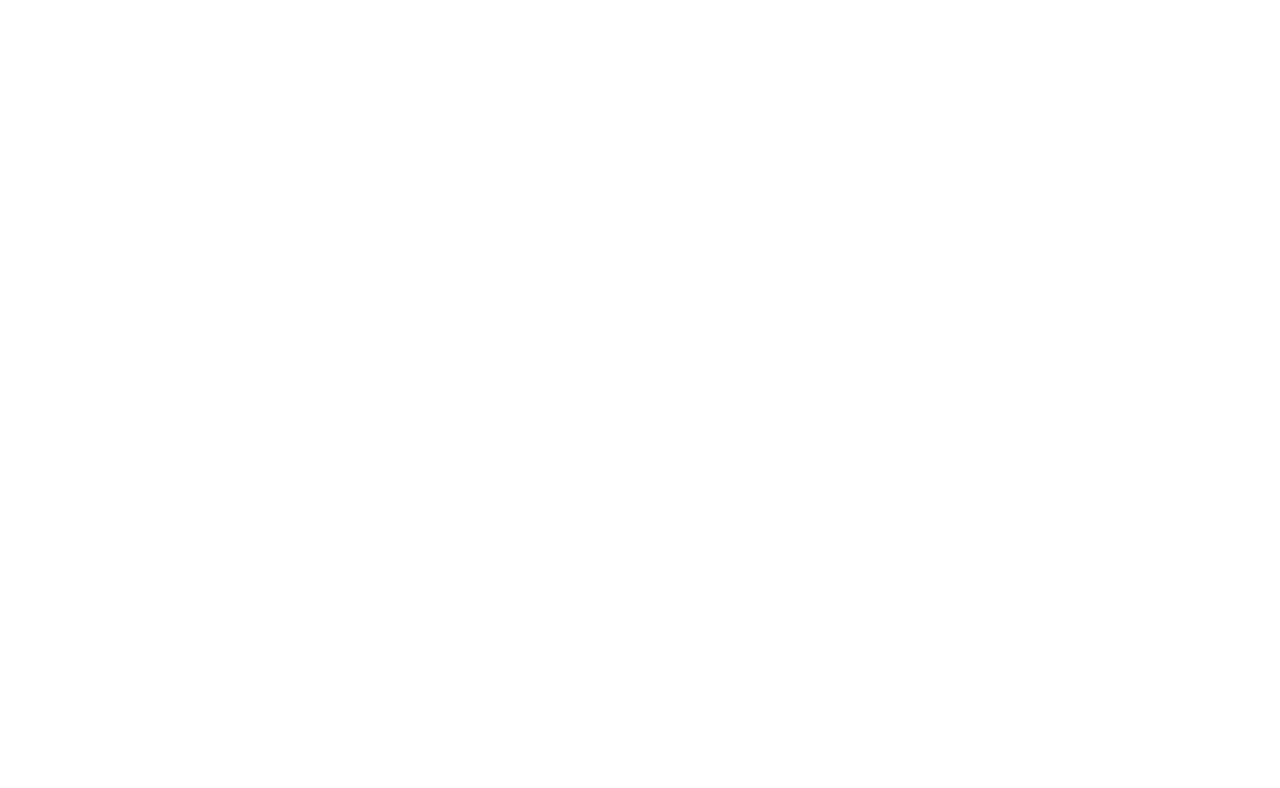
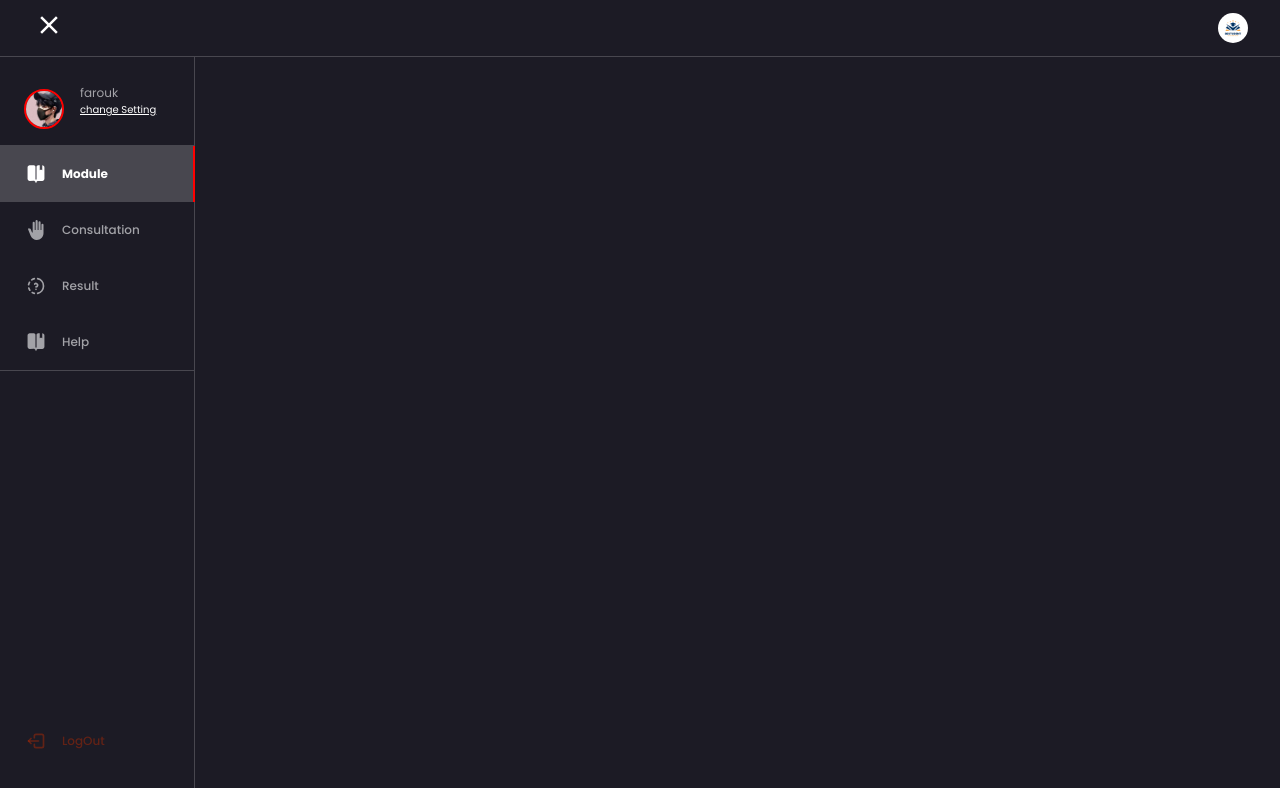
Before and after one commit to faroukq1/quizApp, a React (Vite) app: page /dashboard/exam in a window 1280 px wide. Before the commit this address had no page. Shown: the top 788 px of the page. Built offline with nearby package versions, Linux system fonts and the light colour scheme.

Commit message:
making the test section

```diff
--- a/src/App.jsx
+++ b/src/App.jsx
@@ -3,6 +3,7 @@ import Loginpage from './pages/Loginpage';
 import { ToastContainer, toast } from 'react-toastify';
 import 'react-toastify/dist/ReactToastify.css';
 import Dashboard from './pages/Dashboard';
+import Exam from './pages/Exam';
 
 const App = () => {
   return (
@@ -10,6 +11,7 @@ const App = () => {
       <Routes>
         <Route path="/" element={<Loginpage />} />
         <Route path="/dashboard" element={<Dashboard />} />
+        <Route path="/dashboard/exam" element={<Exam />} />
       </Routes>
       <ToastContainer />
     </Router>
--- a/src/component/Card.jsx
+++ b/src/component/Card.jsx
@@ -1,3 +1,4 @@
+import { Link } from 'react-router-dom';
 import styled from 'styled-components';
 
 const Card = ({ img, heading, desc }) => {
@@ -7,7 +8,9 @@ const Card = ({ img, heading, desc }) => {
       <div className="desc-holder">
         <h1>{heading}</h1>
         <p>{desc}</p>
-        <button>pass exam</button>
+        <button>
+          <Link to="/dashboard/exam">pass exam</Link>
+        </button>
       </div>
     </Wrapper>
   );
@@ -15,7 +18,7 @@ const Card = ({ img, heading, desc }) => {
 
 const Wrapper = styled.article`
   background-color: rgb(53, 51, 65);
-  padding: 1.25rem;
+  padding: 1.5rem;
   border-radius: 1rem;
   display: flex;
   flex-direction: column;
@@ -52,6 +55,10 @@ const Wrapper = styled.article`
       font-size: 16px;
       font-weight: 500;
       color: white;
+      a {
+        color: white;
+        text-decoration: none;
+      }
     }
   }
 `;
--- a/src/component/Navbar.jsx
+++ b/src/component/Navbar.jsx
@@ -22,7 +22,6 @@ const Navbar = () => {
 };
 
 const Wrapper = styled.nav`
-  width: 100%;
   padding: 0.5rem 2rem;
   color: white;
   background-color: #1c1b25;
--- a/src/component/Sidebar.jsx
+++ b/src/component/Sidebar.jsx
@@ -4,8 +4,10 @@ import { sideBarContent } from '../Data';
 import { TbLogout2 } from 'react-icons/tb';
 import { Link } from 'react-router-dom';
 import avatar from '../assets/avatar.jpg';
+import { useState } from 'react';
 const Sidebar = () => {
   const { isSideBarOpen, currentUser } = useGlobalContext();
+  const [active, setActive] = useState('Module');
   return (
     <Wrapper className={isSideBarOpen ? '' : 'hide'}>
       <div className="show-border">
@@ -19,7 +21,11 @@ const Sidebar = () => {
         {sideBarContent.map((item) => {
           const { id, name, icon } = item;
           return (
-            <button className={name} key={id}>
+            <button
+              className={active === name ? `${name} active` : name}
+              key={id}
+              onClick={() => setActive(name)}
+            >
               {icon}
               <p>{name}</p>
             </button>
@@ -46,6 +52,26 @@ const Wrapper = styled.aside`
   gap: 1rem;
   padding: 1rem 0;
   border-right: 1px solid #a2a2a753;
+  height: 100%;
+  .active {
+    background-color: #a2a2a753;
+    position: relative;
+    &:before {
+      content: '';
+      width: 2px;
+      height: 109%;
+      background-color: red;
+      position: absolute;
+      right: -3px;
+    }
+    svg {
+      color: white;
+    }
+    p {
+      color: white;
+      font-weight: bold;
+    }
+  }
   .show-border {
     border-bottom: 1px solid #a2a2a753;
   }
--- /dev/null
+++ b/src/component/Test.jsx
@@ -0,0 +1,12 @@
+import styled from 'styled-components';
+
+const Test = () => {
+  return <Wrapper></Wrapper>;
+};
+
+const Wrapper = styled.article`
+  height: 100%;
+  width: 100%;
+  background-color: #1c1b25;
+`;
+export default Test;
--- /dev/null
+++ b/src/pages/Exam.jsx
@@ -0,0 +1,27 @@
+import styled from 'styled-components';
+import Navbar from '../component/Navbar';
+import Sidebar from '../component/Sidebar';
+import Test from '../component/Test';
+
+const Exam = () => {
+  return (
+    <Wrapper>
+      <Navbar />
+      <div className="main">
+        <Sidebar />
+        <Test />
+      </div>
+    </Wrapper>
+  );
+};
+
+const Wrapper = styled.main`
+  position: relative;
+  height: 100vh;
+  .main {
+    display: flex;
+    height: 95%;
+  }
+`;
+
+export default Exam;
```
